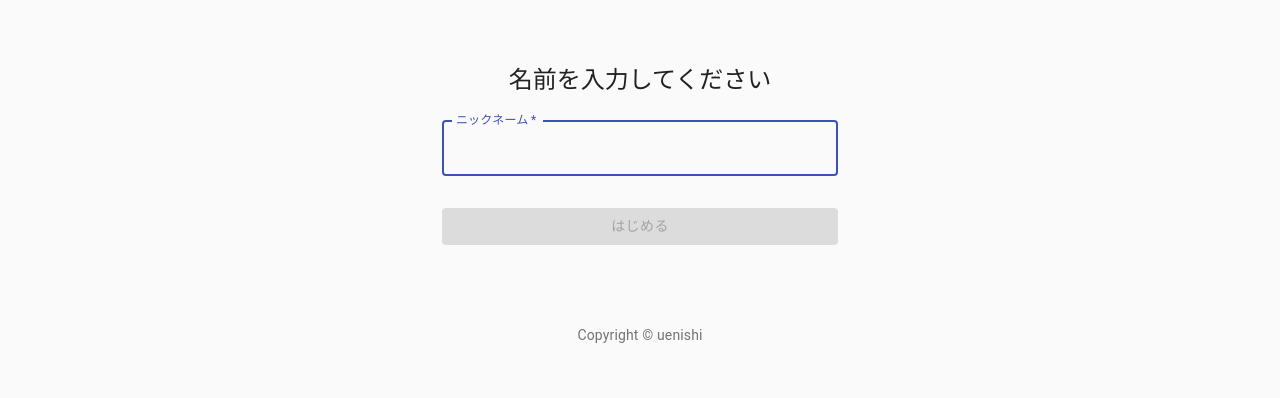
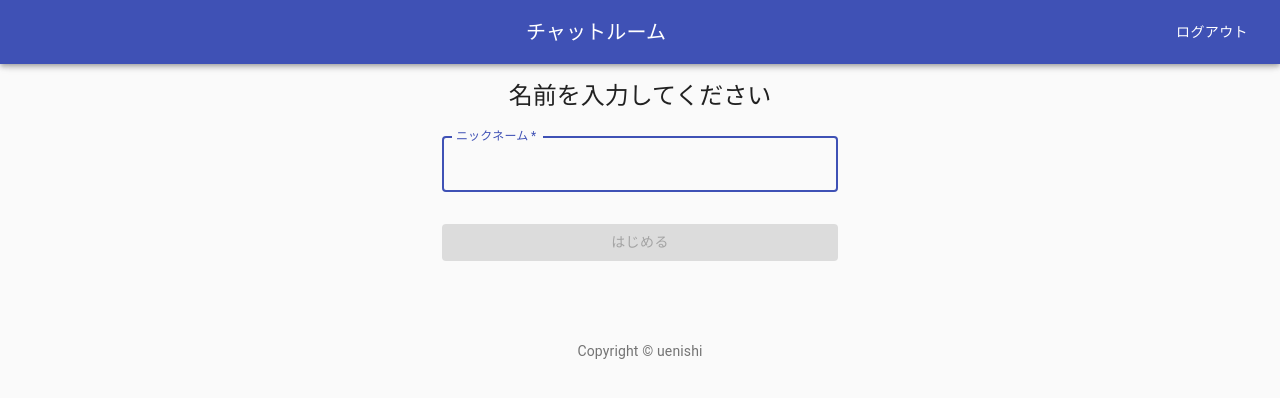
Before and after one commit to KeitaUenishi/chatApp, a React (Create React App) app: page / in a window 1280 px wide. Shown: the top 398 px of the page. Built offline with nearby package versions, Linux system fonts and the light colour scheme; no server answers; sample sign-in values are in the browser's storage.

Commit message:
create header

```diff
--- a/src/components/App.js
+++ b/src/components/App.js
@@ -1,16 +1,29 @@
 import React from 'react';
+import { BrowserRouter, Route } from 'react-router-dom';
+import { makeStyles } from '@material-ui/core/styles';
+
 import { SignIn } from './login/SignIn';
 import { Main } from './Main';
 import { SignUp } from './login/SignUp'
 import { AuthProvider } from '../context/AuthContext';
-import { BrowserRouter, Route } from 'react-router-dom';
+import { Header } from './common/Header';
+
+const useStyles = makeStyles((theme) => ({
+  offset: {
+    ...theme.mixins.toolbar,
+    flexGrow: 1,
+  },
+}));
 
 export default () => {
+  const classes = useStyles();
 
   return(
     <AuthProvider>
       <BrowserRouter>
         <Route exact path="/" >
+          <Header/>
+          <div className={classes.toolbarMargin}/>
           <Main />
         </Route>
         <Route path="/signup" component={SignUp} />
--- a/src/components/ChatPage.js
+++ b/src/components/ChatPage.js
@@ -1,8 +1,6 @@
 import React from 'react'
-import { useHistory } from 'react-router-dom';
+
 import { makeStyles } from '@material-ui/core/styles';
-import Button from '@material-ui/core/Button';
-import { auth } from '../firebase';
 
 import { MessageInputField } from './chat/MessageInputField';
 import { MessageList } from './chat/MessageList';
@@ -18,18 +16,9 @@ const useStyles = makeStyles({
 
 export const ChatPage = ({name}) => {
   const classes = useStyles();
-  const history = useHistory();
-
-  const handleLogout = () => {
-    auth.signOut();
-    history.push('/signin')
-  }
 
   return (
     <div className={classes.root}>
-      <div>
-        <button onClick={handleLogout}>ログアウト</button>
-      </div>
       <MessageList />
       <MessageInputField name={name}/>
     </div>
--- a/src/components/Main.js
+++ b/src/components/Main.js
@@ -14,6 +14,10 @@ export const Main = () => {
   } else if (user && name === '') {
     return <NameInputForm setName={setName}/>
   } else {
-    return <ChatPage name={name}/>
+    return (
+      <>
+        <ChatPage name={name}/>
+      </>
+    )
   }
 }
--- a/src/components/chat/MessageField.js
+++ b/src/components/chat/MessageField.js
@@ -4,7 +4,6 @@ import { pushMessage } from '../../firebase';
 
 export const MessageField = ({ name, setText, text, inputEl }) => {
   const [isComposed, setIsComposed] = useState(false);
-  const [pushText, setPushText] = useState();
 
   return (
     <TextField
--- /dev/null
+++ b/src/components/common/Header.js
@@ -0,0 +1,46 @@
+import React from 'react'
+import { makeStyles } from '@material-ui/core/styles';
+import AppBar from '@material-ui/core/AppBar';
+import Toolbar from '@material-ui/core/Toolbar';
+import Typography from '@material-ui/core/Typography';
+import Button from '@material-ui/core/Button';
+import IconButton from '@material-ui/core/IconButton';
+import MenuIcon from '@material-ui/icons/Menu';
+
+import { useHistory } from 'react-router-dom';
+import { auth } from '../../firebase';
+
+const useStyles = makeStyles((theme) => ({
+  root: {
+    flexGrow: 1,
+  },
+  menuButton: {
+    marginRight: theme.spacing(2),
+  },
+  title: {
+    flexGrow: 1,
+  },
+}));
+
+export const Header = () => {
+  const classes = useStyles();
+  const history = useHistory();
+
+  const handleLogout = () => {
+    auth.signOut();
+    history.push('/signin')
+  }
+
+  return (
+    <div className={classes.root}>
+      <AppBar position="fixed">
+        <Toolbar>
+          <Typography variant="h6" align="center" className={classes.title}>
+            チャットルーム
+          </Typography>
+          <Button color="inherit" onClick={handleLogout}>ログアウト</Button>
+        </Toolbar>
+      </AppBar>
+    </div>
+  );
+}
--- a/src/components/styles/ImputFormStyles.js
+++ b/src/components/styles/ImputFormStyles.js
@@ -4,7 +4,7 @@ import { makeStyles } from '@material-ui/core/styles';
 
 export const ImputFormStyles = makeStyles((theme) => ({
   paper: {
-    marginTop: theme.spacing(8),
+    marginTop: theme.spacing(10),
     display: 'flex',
     flexDirection: 'column',
     alignItems: 'center',
```
